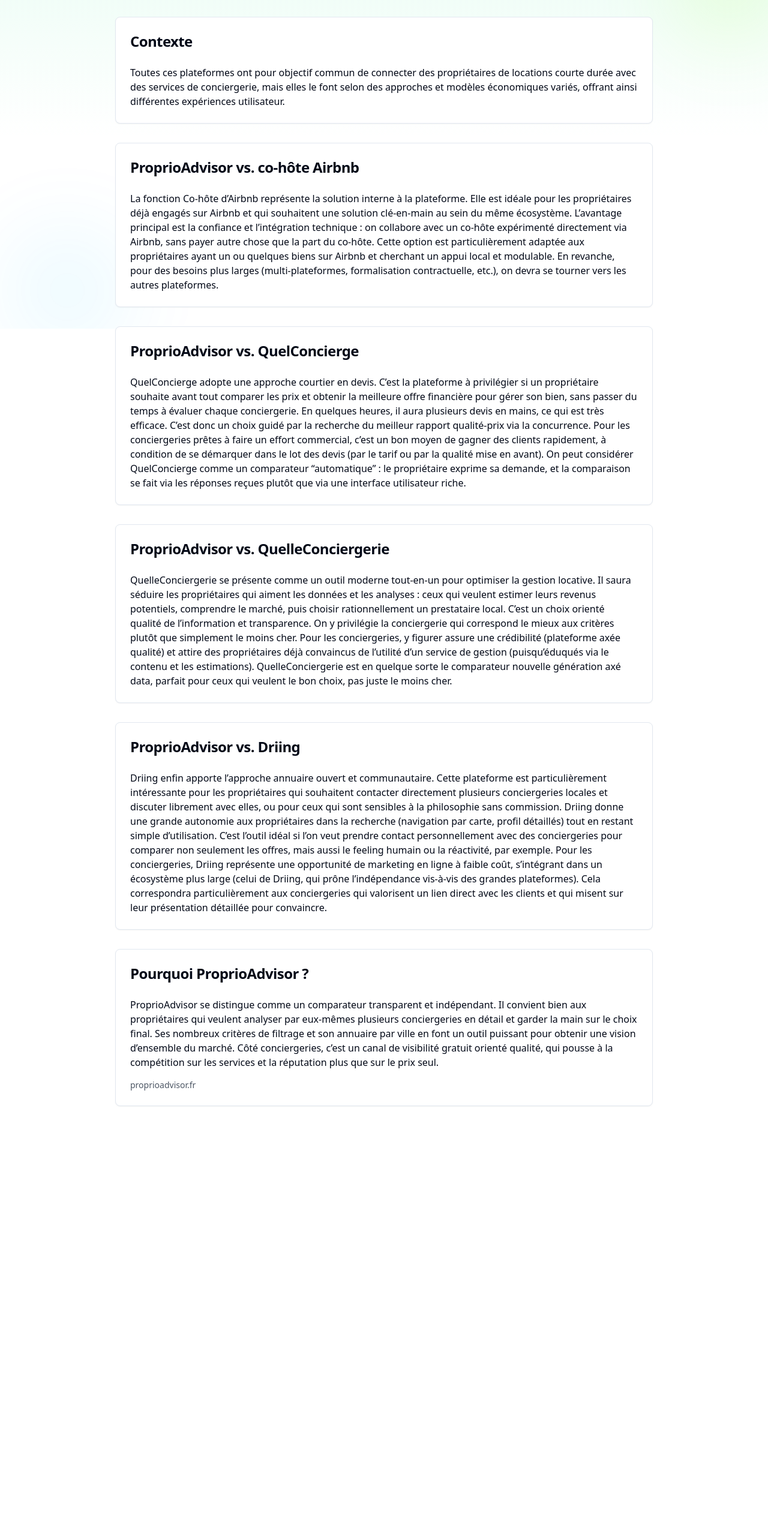
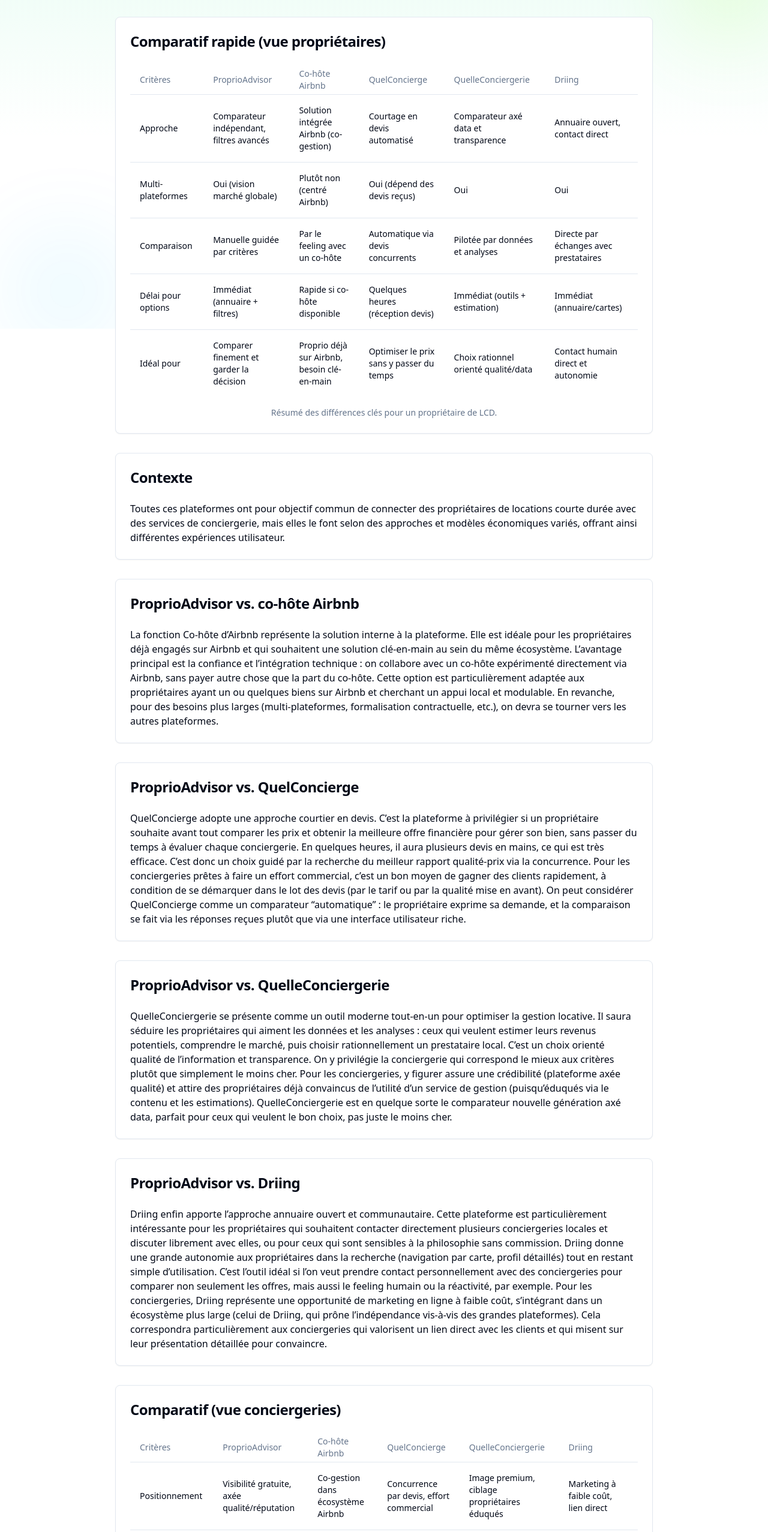
Before and after one commit to dvauclin/proprioadvisor, a Next.js app: page /Alternatives in a window 1280 px wide. Shown: the part 92-2646 px from the top of the page at 60% size. Before the commit the page ends 1984 px from the top, so only its background shows below. Built offline with nearby package versions, Linux system fonts and the light colour scheme; no server answers.

Commit message:
feat(alternatives): add comparison tables and footer link to /alternatives

```diff
--- a/src/components/layout/Footer.tsx
+++ b/src/components/layout/Footer.tsx
@@ -85,6 +85,7 @@
               <Link href="/favoris" className="text-gray-600 hover:text-primary hover:bg-primary/5 focus:outline-none focus:ring-2 focus:ring-primary focus:ring-offset-2 rounded-full px-2 py-1 transition-colors">Mes favoris</Link>
               <Link href="/blog" className="text-gray-600 hover:text-primary hover:bg-primary/5 focus:outline-none focus:ring-2 focus:ring-primary focus:ring-offset-2 rounded-full px-2 py-1 transition-colors">Blog</Link>
               <Link href="/annuaire" className="text-gray-600 hover:text-primary hover:bg-primary/5 focus:outline-none focus:ring-2 focus:ring-primary focus:ring-offset-2 rounded-full px-2 py-1 transition-colors">Annuaire conciergerie</Link>
+              <Link href="/alternatives" className="text-gray-600 hover:text-primary hover:bg-primary/5 focus:outline-none focus:ring-2 focus:ring-primary focus:ring-offset-2 rounded-full px-2 py-1 transition-colors">ProprioAdvisor et ses alternatives</Link>
               <Link href="/a-propos" className="text-gray-600 hover:text-primary hover:bg-primary/5 focus:outline-none focus:ring-2 focus:ring-primary focus:ring-offset-2 rounded-full px-2 py-1 transition-colors">À propos</Link>
               <Link href="/contact" className="text-gray-600 hover:text-primary hover:bg-primary/5 focus:outline-none focus:ring-2 focus:ring-primary focus:ring-offset-2 rounded-full px-2 py-1 transition-colors">Contact</Link>
               <Link href="/inscription" className="text-gray-600 hover:text-primary hover:bg-primary/5 focus:outline-none focus:ring-2 focus:ring-primary focus:ring-offset-2 rounded-full px-2 py-1 transition-colors">Inscrire ma conciergerie</Link>
--- a/src/pages/Alternatives.tsx
+++ b/src/pages/Alternatives.tsx
@@ -1,5 +1,6 @@
 import React from "react";
 import { Card, CardContent, CardHeader, CardTitle } from "@/components/ui-kit/card";
+import { Table, TableBody, TableCaption, TableCell, TableHead, TableHeader, TableRow } from "@/components/ui-kit/table";
 
 const Alternatives: React.FC = () => {
   return (
@@ -20,6 +21,68 @@
           <h1 className="text-4xl font-bold text-center mb-8">ProprioAdvisor et ses alternatives</h1>
 
           <div className="space-y-8">
+            <Card>
+              <CardHeader>
+                <CardTitle className="text-2xl">Comparatif rapide (vue propriétaires)</CardTitle>
+              </CardHeader>
+              <CardContent>
+                <Table>
+                  <TableCaption>Résumé des différences clés pour un propriétaire de LCD.</TableCaption>
+                  <TableHeader>
+                    <TableRow>
+                      <TableHead>Critères</TableHead>
+                      <TableHead>ProprioAdvisor</TableHead>
+                      <TableHead>Co-hôte Airbnb</TableHead>
+                      <TableHead>QuelConcierge</TableHead>
+                      <TableHead>QuelleConciergerie</TableHead>
+                      <TableHead>Driing</TableHead>
+                    </TableRow>
+                  </TableHeader>
+                  <TableBody>
+                    <TableRow>
+                      <TableCell className="font-medium">Approche</TableCell>
+                      <TableCell>Comparateur indépendant, filtres avancés</TableCell>
+                      <TableCell>Solution intégrée Airbnb (co-gestion)</TableCell>
+                      <TableCell>Courtage en devis automatisé</TableCell>
+                      <TableCell>Comparateur axé data et transparence</TableCell>
+                      <TableCell>Annuaire ouvert, contact direct</TableCell>
+                    </TableRow>
+                    <TableRow>
+                      <TableCell className="font-medium">Multi-plateformes</TableCell>
+                      <TableCell>Oui (vision marché globale)</TableCell>
+                      <TableCell>Plutôt non (centré Airbnb)</TableCell>
+                      <TableCell>Oui (dépend des devis reçus)</TableCell>
+                      <TableCell>Oui</TableCell>
+                      <TableCell>Oui</TableCell>
+                    </TableRow>
+                    <TableRow>
+                      <TableCell className="font-medium">Comparaison</TableCell>
+                      <TableCell>Manuelle guidée par critères</TableCell>
+                      <TableCell>Par le feeling avec un co-hôte</TableCell>
+                      <TableCell>Automatique via devis concurrents</TableCell>
+                      <TableCell>Pilotée par données et analyses</TableCell>
+                      <TableCell>Directe par échanges avec prestataires</TableCell>
+                    </TableRow>
+                    <TableRow>
+                      <TableCell className="font-medium">Délai pour options</TableCell>
+                      <TableCell>Immédiat (annuaire + filtres)</TableCell>
+                      <TableCell>Rapide si co-hôte disponible</TableCell>
+                      <TableCell>Quelques heures (réception devis)</TableCell>
+                      <TableCell>Immédiat (outils + estimation)</TableCell>
+                      <TableCell>Immédiat (annuaire/cartes)</TableCell>
+                    </TableRow>
+                    <TableRow>
+                      <TableCell className="font-medium">Idéal pour</TableCell>
+                      <TableCell>Comparer finement et garder la décision</TableCell>
+                      <TableCell>Proprio déjà sur Airbnb, besoin clé-en-main</TableCell>
+                      <TableCell>Optimiser le prix sans y passer du temps</TableCell>
+                      <TableCell>Choix rationnel orienté qualité/data</TableCell>
+                      <TableCell>Contact humain direct et autonomie</TableCell>
+                    </TableRow>
+                  </TableBody>
+                </Table>
+              </CardContent>
+            </Card>
             <Card>
               <CardHeader>
                 <CardTitle className="text-2xl">Contexte</CardTitle>
@@ -77,6 +140,53 @@
 
             <Card>
               <CardHeader>
+                <CardTitle className="text-2xl">Comparatif (vue conciergeries)</CardTitle>
+              </CardHeader>
+              <CardContent>
+                <Table>
+                  <TableCaption>Ce que chaque plateforme implique pour une conciergerie.</TableCaption>
+                  <TableHeader>
+                    <TableRow>
+                      <TableHead>Critères</TableHead>
+                      <TableHead>ProprioAdvisor</TableHead>
+                      <TableHead>Co-hôte Airbnb</TableHead>
+                      <TableHead>QuelConcierge</TableHead>
+                      <TableHead>QuelleConciergerie</TableHead>
+                      <TableHead>Driing</TableHead>
+                    </TableRow>
+                  </TableHeader>
+                  <TableBody>
+                    <TableRow>
+                      <TableCell className="font-medium">Positionnement</TableCell>
+                      <TableCell>Visibilité gratuite, axée qualité/réputation</TableCell>
+                      <TableCell>Co-gestion dans écosystème Airbnb</TableCell>
+                      <TableCell>Concurrence par devis, effort commercial</TableCell>
+                      <TableCell>Image premium, ciblage propriétaires éduqués</TableCell>
+                      <TableCell>Marketing à faible coût, lien direct</TableCell>
+                    </TableRow>
+                    <TableRow>
+                      <TableCell className="font-medium">Facturation plateforme</TableCell>
+                      <TableCell>0€ côté conciergerie</TableCell>
+                      <TableCell>Part du co-hôte (côté opérateur)</TableCell>
+                      <TableCell>Variable selon modèle de courtage</TableCell>
+                      <TableCell>Selon offres (orienté valeur)</TableCell>
+                      <TableCell>Généralement sans commission</TableCell>
+                    </TableRow>
+                    <TableRow>
+                      <TableCell className="font-medium">Type de leads</TableCell>
+                      <TableCell>Comparatifs, critères précis</TableCell>
+                      <TableCell>Hôtes Airbnb existants</TableCell>
+                      <TableCell>Sensibles au prix/devis</TableCell>
+                      <TableCell>Qualifiés par data/contenu</TableCell>
+                      <TableCell>Contact direct, découverte locale</TableCell>
+                    </TableRow>
+                  </TableBody>
+                </Table>
+              </CardContent>
+            </Card>
+
+            <Card>
+              <CardHeader>
                 <CardTitle className="text-2xl">Pourquoi ProprioAdvisor ?</CardTitle>
               </CardHeader>
               <CardContent className="space-y-4">
```
